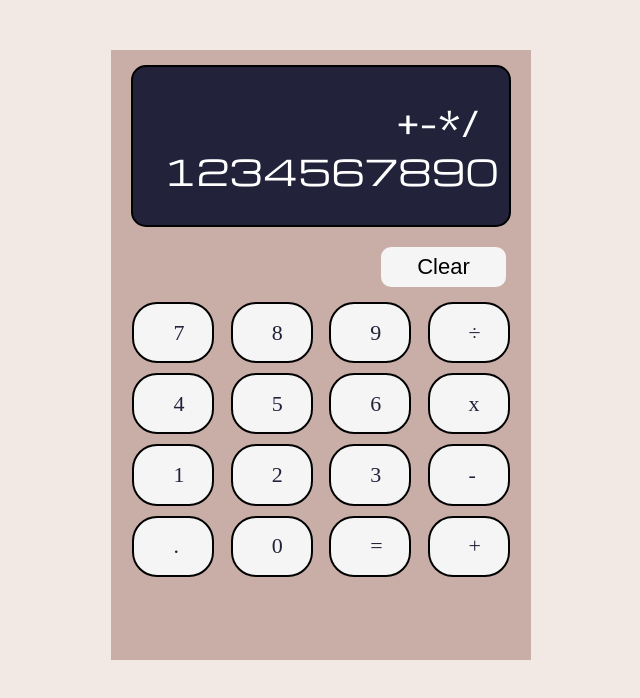
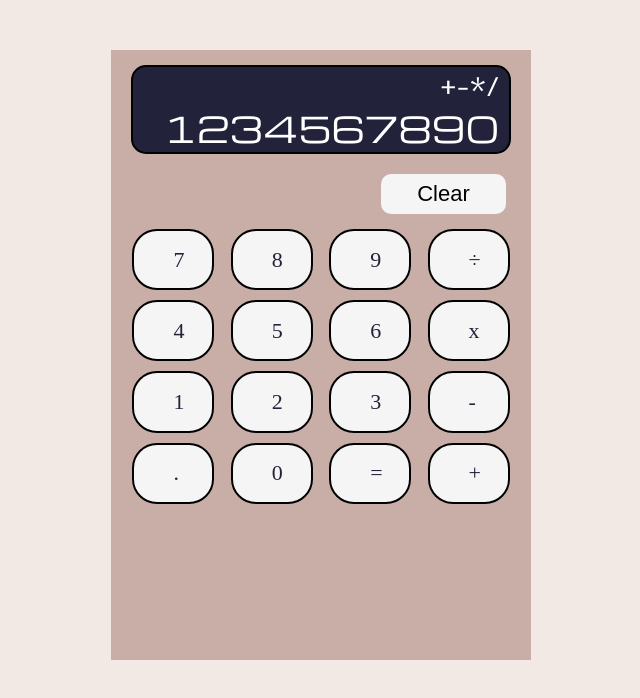
Before and after one commit to vkmx/odin-calculator, a plain HTML site: page index.html in a window 1280 px wide. Shown: the whole page, without its empty margins (319-959 px from the left). Drawn offline with nearby package versions, Linux system fonts and the light colour scheme.

Commit message:
Change display styles

```diff
--- a/style.css
+++ b/style.css
@@ -25,11 +25,21 @@
     font-family: 'Michroma', sans-serif;
     color: white;
     background-color: #22223B;
-    padding: 30px;
     border: 2px solid black;
     margin: 10px;
+    border-radius: 15px;
+}
+
+.display div {
+    padding-right: 10px;
+}
+
+.display .operation {
+    font-size: 25px;
+}
+
+.display .digits {
     font-size: 35px;
-    border-radius: 15px;
 }
 
 .clear {
@@ -43,6 +53,11 @@
     background-color: whitesmoke;
     width: 125px;
     margin: 10px 15px;
+}
+
+.clear button:hover {
+    background-color: white;
+    cursor: pointer;
 }
 
 .buttons {
```
